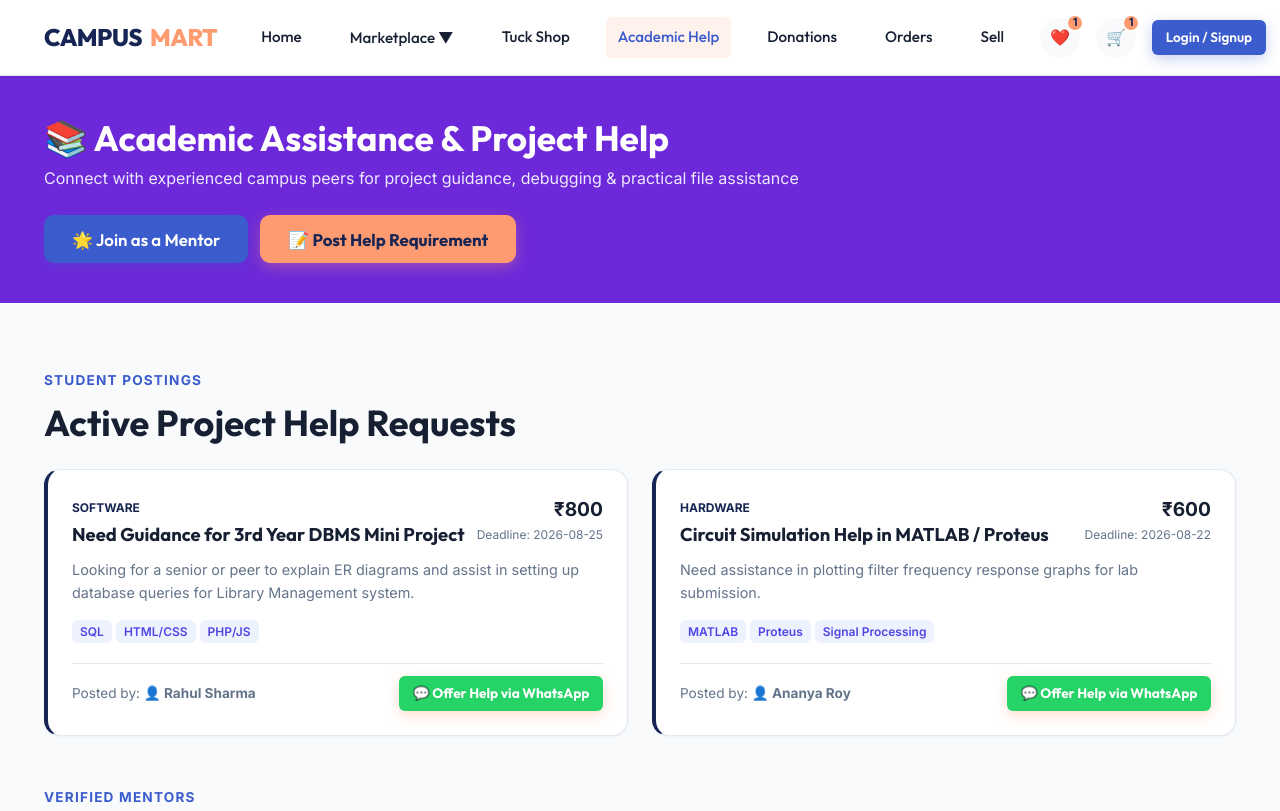
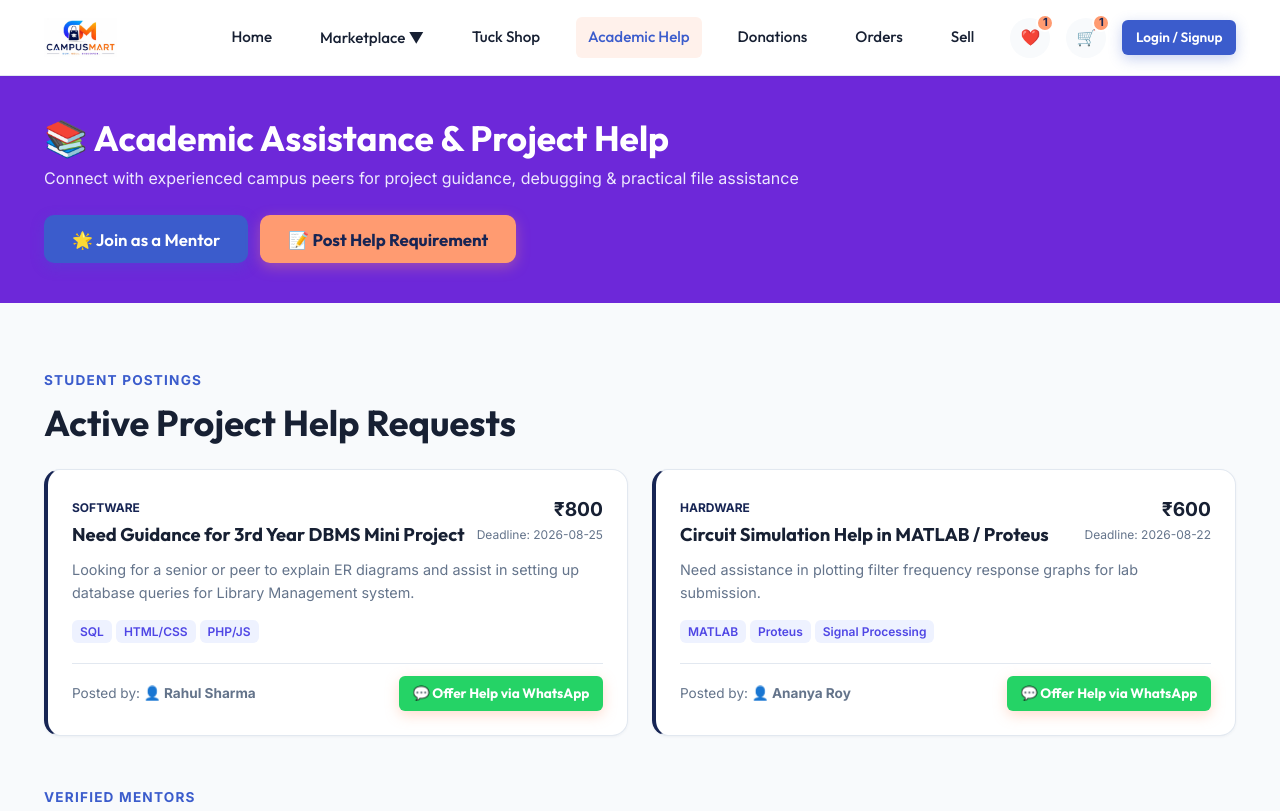
Before and after one commit to Disha287/Mart, a plain HTML site: page pages/assignments.html in a window 1280 px wide. Shown: the top 811 px of the page. Drawn offline with Linux system fonts and the light colour scheme.

Commit message:
feat: Replace text-based navbar logo with new cropped image logo

```diff
--- a/css/style.css
+++ b/css/style.css
@@ -193,6 +193,14 @@ p {
     color: var(--primary);
     letter-spacing: -0.5px;
     margin-right: 2rem;
+}
+
+.logo img {
+    height: 40px;
+    max-height: 40px;
+    width: auto;
+    object-fit: contain;
+    display: block;
 }
 
 .logo span {
--- a/pages/assignments.html
+++ b/pages/assignments.html
@@ -13,9 +13,7 @@
     <!-- Header / Navbar -->
     <header class="header">
         <div class="container navbar">
-            <a href="../index.html" class="logo">
-                CAMPUS<span>MART</span>
-            </a>
+            <a href="../index.html" class="logo"><img src="../assets/images/logo.png" alt="CampusMart Logo"></a>
 
             <button class="mobile-toggle" id="mobile-toggle" aria-label="Toggle navigation">
                 <span></span>
```
Also changed, not shown: index.html (+1 -3 lines), pages/auctions.html (+1 -3 lines), pages/buyer-dashboard.html (+1 -3 lines), pages/cart.html (+1 -3 lines), pages/create-listing.html (+1 -3 lines), pages/donations.html (+1 -3 lines), pages/marketplace.html (+1 -3 lines), pages/my-listings.html (+1 -3 lines), pages/offers.html (+1 -3 lines), pages/orders.html (+1 -3 lines), pages/product.html (+1 -3 lines), pages/profile.html (+1 -3 lines), pages/seller-dashboard.html (+1 -3 lines), pages/services.html (+1 -3 lines), 3 more files.
